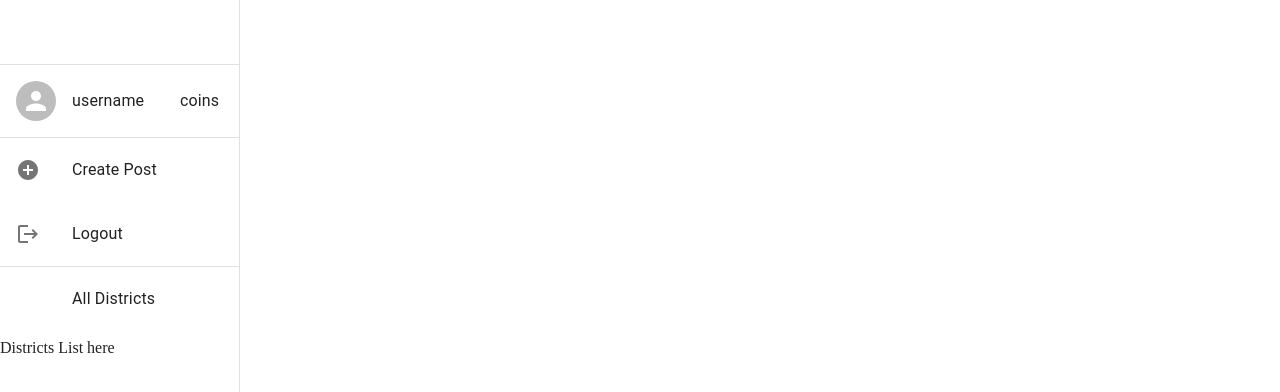
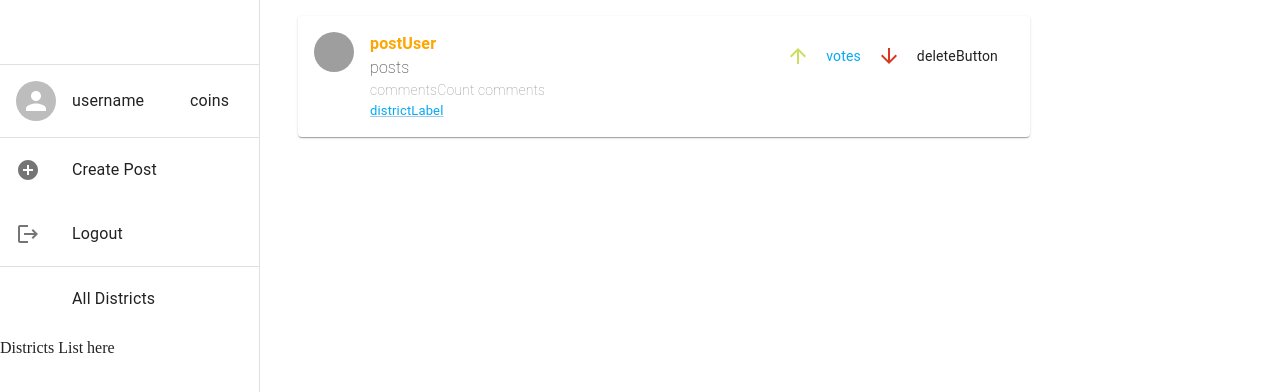
Before and after one commit to triciahughes/v-link, a React (Vite) app in the folder client/: page /home in a window 1280 px wide. Shown: the top 392 px of the page. Built offline with nearby package versions, Linux system fonts and the light colour scheme; grey boxes are pictures that could not be loaded.

Commit message:
posts mui skeleton

```diff
--- a/client/src/pages/NavBar.jsx
+++ b/client/src/pages/NavBar.jsx
@@ -19,7 +19,7 @@ import LogoutIcon from "@mui/icons-material/Logout";
 ///////////// IMPORTS //////////////
 
 const NavBar = () => {
-  const drawerWidth = 240;
+  const drawerWidth = 260;
   const navigate = useNavigate();
   return (
     <Drawer
--- /dev/null
+++ b/client/src/pages/feed.jsx
@@ -0,0 +1,122 @@
+import * as React from "react";
+import { useNavigate } from "react-router-dom";
+import { styled } from "@mui/material/styles";
+import {
+  Box,
+  Paper,
+  Grid,
+  Avatar,
+  Typography,
+  ButtonGroup,
+  List,
+  ListItem,
+  ListItemButton,
+} from "@mui/material";
+import Link from "@mui/material/Link";
+import {
+  ArrowDownward as ArrowDownwardIcon,
+  ArrowUpward as ArrowUpwardIcon,
+} from "@mui/icons-material";
+import HighlightOffRoundedIcon from "@mui/icons-material/HighlightOffRounded";
+///////////// IMPORTS //////////////
+
+const feed = () => {
+  const navigate = useNavigate();
+  ///////////// STYLES //////////////
+  const StyledPaper = styled(Paper)(({ theme }) => ({
+    backgroundColor: "#fff",
+    ...theme.typography.body2,
+    padding: theme.spacing(2),
+    maxWidth: 700,
+    color: theme.palette.text.primary,
+  }));
+  return (
+    <>
+      <Box
+        // sx={{
+        //   flexGrow: 1,
+        //   overflow: "hidden",
+        //   px: 3,
+        //   backgroundColor: "white",
+        // }}
+        sx={{
+          flexGrow: 1,
+          overflow: "hidden",
+          px: 3,
+          backgroundColor: "white",
+          position: "fixed", // Set the position to fixed
+          top: 0, // Specify the desired vertical position
+          left: 0, // Specify the desired horizontal position
+          width: "100%", // Make the box span the entire width of the window
+          height: "100%", // Make the box span the entire height of the window
+        }}
+      >
+        <StyledPaper
+          sx={{
+            my: 2,
+            mx: "auto",
+            p: 2,
+          }}
+        >
+          <Grid container wrap="nowrap" spacing={2}>
+            <Grid item>
+              <Avatar alt="Profile Picture" src="{postThumbnail}" />
+            </Grid>
+            <Grid item xs>
+              <Typography fontWeight={600}>
+                <Link
+                  href=""
+                  underline="hover"
+                  color="orange"
+                  onClick={() => {}}
+                >
+                  {"postUser"}
+                </Link>
+              </Typography>
+              <Typography fontWeight={100} onClick={() => {}}>
+                {"posts"}
+              </Typography>
+              <Link
+                fontWeight={100}
+                sx={{ color: "#949391" }}
+                href=""
+                underline="hover"
+                onClick={() => {}}
+              >
+                {`commentsCount comments`}
+              </Link>
+              <br></br>
+              <Link
+                fontSize={"small"}
+                style={{ color: "#03a9f4" }}
+                onClick={() => {}}
+              >
+                {"districtLabel"}
+              </Link>
+            </Grid>
+            <ButtonGroup>
+              <List>
+                <ListItem>
+                  <ListItemButton onClick={() => {}}>
+                    <ArrowUpwardIcon
+                      sx={{ color: "#D0DB61" }}
+                    ></ArrowUpwardIcon>
+                  </ListItemButton>
+                  <p style={{ color: "#03a9f4" }}>{"votes"}</p>
+                  <ListItemButton onClick={() => {}}>
+                    <ArrowDownwardIcon
+                      sx={{ color: "#D9381E" }}
+                    ></ArrowDownwardIcon>
+                  </ListItemButton>
+                  {"deleteButton"}
+                </ListItem>
+              </List>
+            </ButtonGroup>
+          </Grid>
+        </StyledPaper>
+      </Box>
+    </>
+  );
+};
+
+export default feed;
--- a/client/src/pages/home.jsx
+++ b/client/src/pages/home.jsx
@@ -1,10 +1,12 @@
 import React from "react";
 import NavBar from "./NavBar.jsx";
+import Feed from "./Feed.jsx";
 
 const home = () => {
   return (
     <>
       <NavBar />
+      <Feed />
     </>
   );
 };
```
